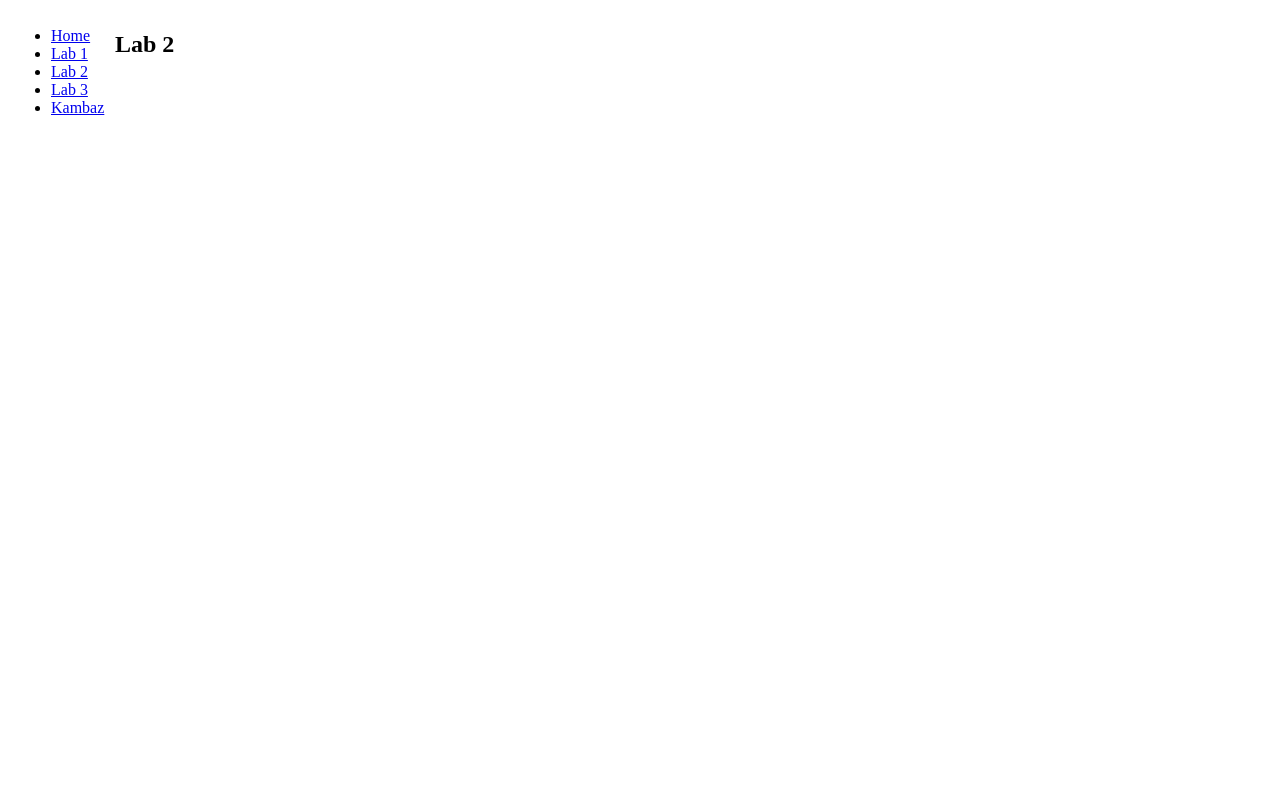
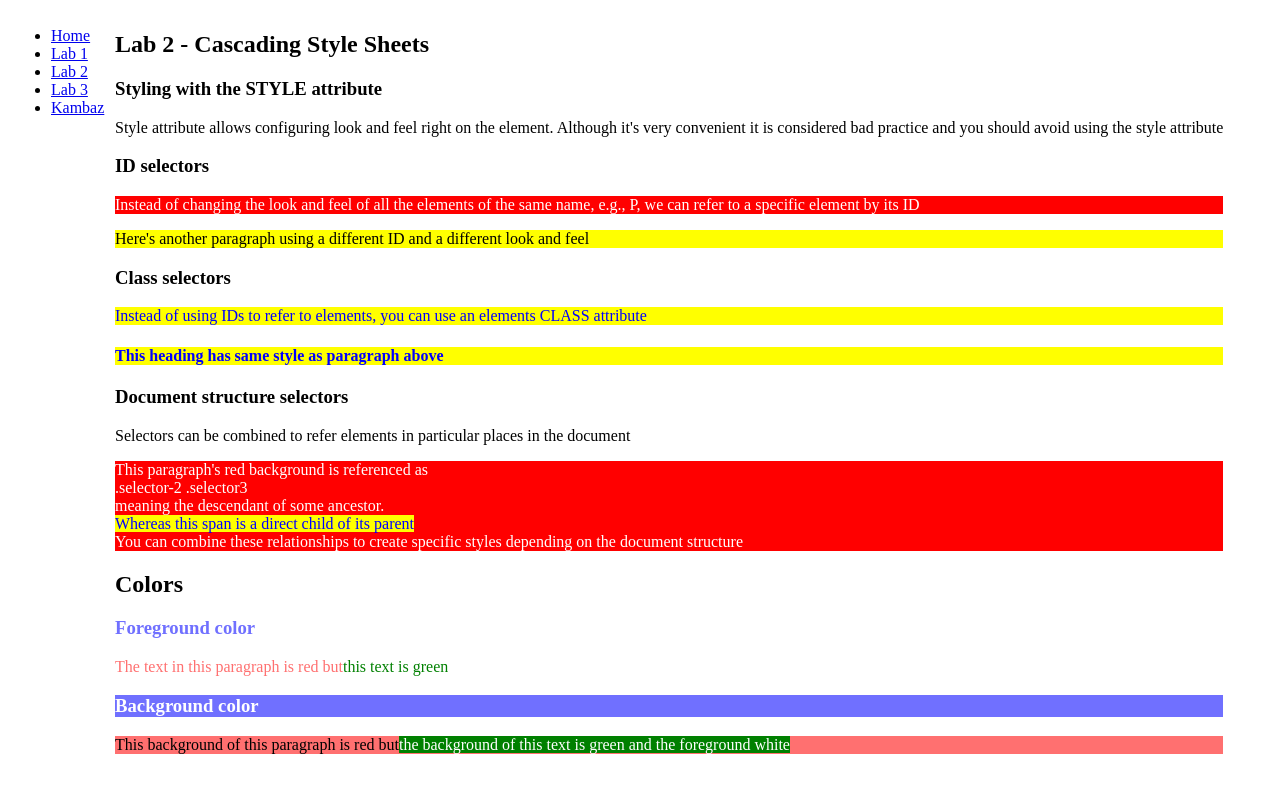
Before and after one commit to wong-anni/kambaz-next-js, a Next.js app: page /labs/lab2 in a window 1280 px wide. Shown: the top 792 px of the page. Built offline with nearby package versions, Linux system fonts and the light colour scheme.

Commit message:
up to 2.1.8 of lab2 in ch2 - css

```diff
--- /dev/null
+++ b/app/labs/lab2/BackgroundColors.tsx
@@ -0,0 +1,14 @@
+export default function BackgroundColors() {
+  return (
+
+    <div id="wd-css-background-colors">
+        <h3 className="wd-bg-color-blue wd-fg-color-white">Background color</h3>
+            <p className="wd-bg-color-red wd-fg-color-black">
+                This background of this paragraph is red but
+                <span className="wd-bg-color-green wd-fg-color-white">
+                the background of this text is green and the foreground white
+                </span>
+            </p>
+    </div>
+
+  )};
--- /dev/null
+++ b/app/labs/lab2/ForegroundColors.tsx
@@ -0,0 +1,13 @@
+export default function ForegroundColors() {
+  return (
+
+    <div id="wd-css-colors">
+        <h2>Colors</h2>
+        <h3 className="wd-fg-color-blue">Foreground color</h3>
+            <p className="wd-fg-color-red">
+                The text in this paragraph is red but
+                <span className="wd-fg-color-green">this text is green</span>
+            </p>
+    </div>
+
+  )};
--- /dev/null
+++ b/app/labs/lab2/index.css
@@ -0,0 +1,56 @@
+/* custom default style for paragraph tags */
+/* p {
+   background-color: green;
+   color: white;
+} */
+
+
+/* CSS ID selectors -- styles by referring to a specific tag by their ID */
+p#wd-id-selector-1 {
+ background-color: red;
+ color: white;
+}
+p#wd-id-selector-2 {
+ background-color: yellow;
+ color: black;
+}
+
+
+/* CSS Class Selector -- styles by referring to the className attribute
+(can group tags even if different types of elements) */
+.wd-class-selector {
+ background-color: yellow;
+ color: blue;
+}
+
+
+/* Selecting HTML Content Based on the Document Structure */
+.wd-selector-1 .wd-selector-3 {
+   background-color: red;
+   color: white; }
+.wd-selector-2 > .wd-selector-3 > .wd-selector-4 {
+   background-color: yellow;
+   color: blue;  }
+/* Selectors combined can refer to tags in particular places in the document.
+A set of selectors separated by a space can refer to elements in a hierarchy */
+
+
+/* forground color */
+.wd-fg-color-black { color: black; }
+.wd-fg-color-white { color: white; }
+.wd-fg-color-blue { color: #7070ff; }
+.wd-fg-color-red { color: #ff7070; }
+.wd-fg-color-green { color: green; }
+
+
+/* background color */
+.wd-bg-color-yellow {
+background-color: #ffff07; }
+.wd-bg-color-blue {
+background-color: #7070ff; }
+.wd-bg-color-red {
+background-color: #ff7070; }
+.wd-bg-color-green {
+background-color: green; }
+.wd-bg-color-gray {
+background-color: lightgray; }
--- a/app/labs/lab2/page.tsx
+++ b/app/labs/lab2/page.tsx
@@ -1,6 +1,67 @@
+import ForegroundColors from "./ForegroundColors";
+import BackgroundColors from "./BackgroundColors";
+
+import "./index.css";
 export default function Lab2() {
   return (
+    <div id="wd-lab2">
+      <h2>Lab 2 - Cascading Style Sheets</h2>
+      <h3>Styling with the STYLE attribute</h3>
+      {/* <p style={{ backgroundColor: "blue", color: "white" }}>  */}
+      <p>
+        Style attribute allows configuring look and feel right on the element. Although it&#39;s very convenient
+        it is considered bad practice and you should avoid using the style attribute
+      </p>
+
+     <div id="wd-css-id-selectors">
+        <h3>ID selectors</h3>
+        <p id="wd-id-selector-1">
+          Instead of changing the look and feel of all the
+          elements of the same name, e.g., P, we can refer to a specific element by its ID
+        </p>
+        <p id="wd-id-selector-2">
+          Here&#39;s another paragraph using a different ID and a different look and feel
+        </p>
+      </div>
+
+
+      <div id="wd-css-class-selectors">
+      <h3>Class selectors</h3>
+      <p className="wd-class-selector">
+        Instead of using IDs to refer to elements, you can use an elements CLASS attribute </p>
+      <h4 className="wd-class-selector">
+        This heading has same style as paragraph above </h4>
+    </div>
+
+
+    <div id="wd-css-document-structure">
+      <div className="wd-selector-1">
+        <h3>Document structure selectors</h3>
+        <div className="wd-selector-2">
+          Selectors can be combined to refer elements in particular
+          places in the document
+          <p className="wd-selector-3">
+            This paragraph&#39;s red background is referenced as
+            <br />
+            .selector-2 .selector3<br />
+            meaning the descendant of some ancestor.<br />
+            <span className="wd-selector-4">
+              Whereas this span is a direct child of its parent
+            </span><br />
+              You can combine these relationships to create specific
+              styles depending on the document structure
+          </p>
+        </div>
+      </div>
+    </div>
+
+
     <div>
-      <h2>Lab 2</h2>
+      <ForegroundColors />
     </div>
-);}
+
+    <div>
+      <BackgroundColors />
+    </div>
+
+  </div>);}
```
